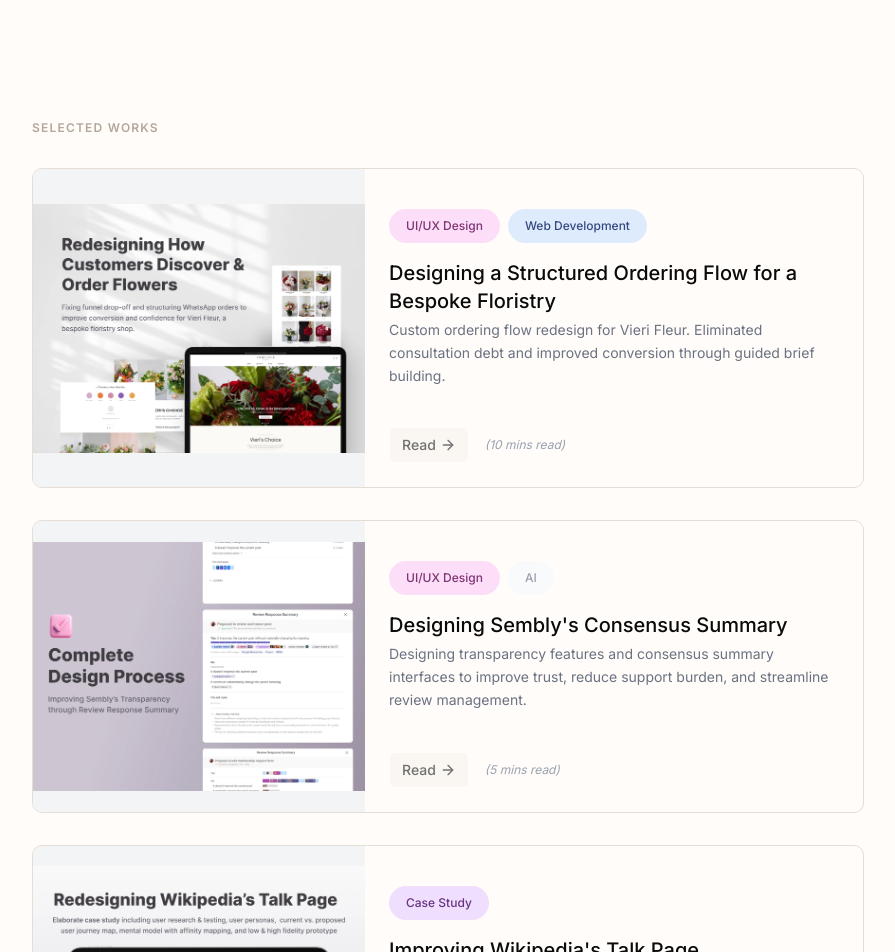
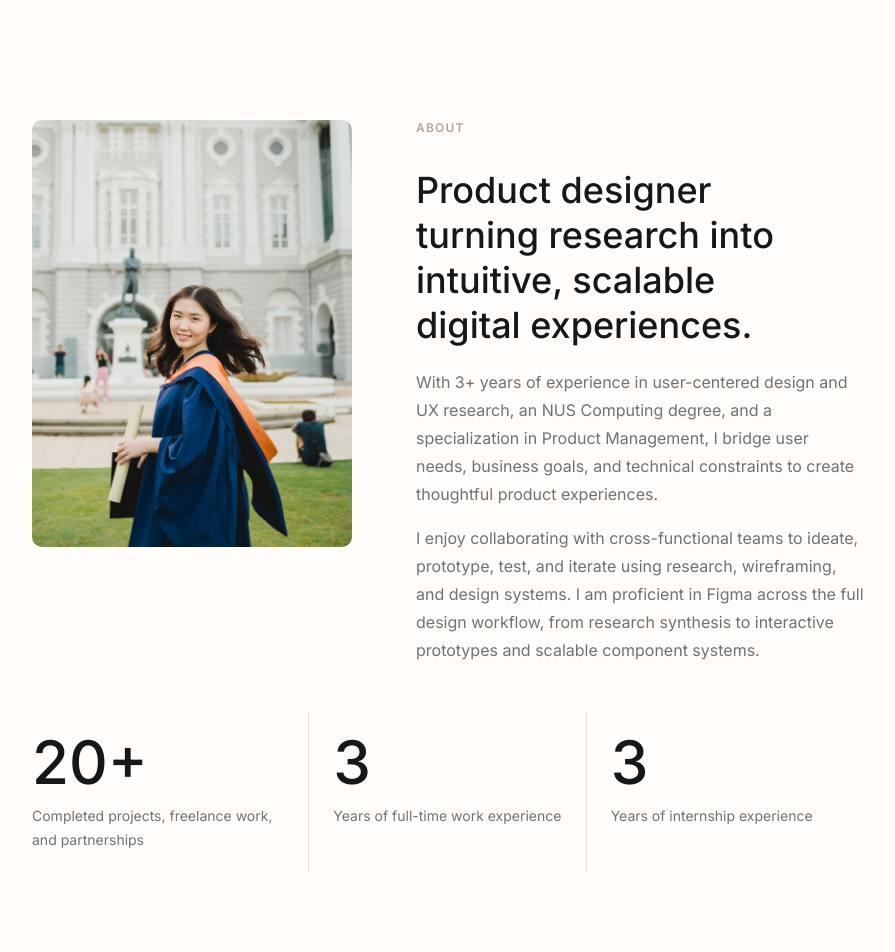
Before and after one commit to michelavieri/michela-portfolio-2026, a Next.js app: page / in a window 1280 px wide. Shown: the part 680-1632 px from the top of the page, without its empty margins (320-1215 px from the left). Built offline with nearby package versions, Linux system fonts and the light colour scheme.

Commit message:
feat: about section

```diff
--- a/app/(main)/page.tsx
+++ b/app/(main)/page.tsx
@@ -1,6 +1,8 @@
+import { AboutSection } from "@/components/sections/AboutSection";
 import { ContactSection } from "@/components/sections/ContactSection";
 import { ExperiencesSection } from "@/components/sections/ExperiencesSection";
 import { HeroSection } from "@/components/sections/HeroSection";
+import { LogosSection } from "@/components/sections/LogosSection";
 import { ResumeSection } from "@/components/sections/ResumeSection";
 import { SkillsSection } from "@/components/sections/SkillsSection";
 import { WorkSection } from "@/components/sections/WorkSection";
@@ -9,6 +11,8 @@
   return (
     <div className="px-6 lg:px-12">
       <section id="intro"><HeroSection /></section>
+      <AboutSection />
+      <LogosSection />
       <section id="work"><WorkSection /></section>
       <section id="experiences"><ExperiencesSection /></section>
       <section id="skills"><SkillsSection /></section>
--- /dev/null
+++ b/components/sections/AboutSection.tsx
@@ -0,0 +1,103 @@
+import Image from "next/image";
+import { SectionLabel } from "../common/SectionLabel";
+
+const stats = [
+    {
+        value: "20+",
+        label: "Completed projects, freelance work, and partnerships",
+    },
+    {
+        value: "3",
+        label: "Years of full-time work experience",
+    },
+    {
+        value: "3",
+        label: "Years of internship experience",
+    },
+];
+
+function AboutCopy() {
+    return (
+        <div className="max-w-5xl space-y-4 text-sm leading-7 text-secondary md:text-base">
+            <p>
+                With 3+ years of experience in user-centered design
+                and UX research, an NUS Computing degree, and a
+                specialization in Product Management, I bridge user
+                needs, business goals, and technical constraints to
+                create thoughtful product experiences.
+            </p>
+            <p>
+                I enjoy collaborating with cross-functional teams to
+                ideate, prototype, test, and iterate using research,
+                wireframing, and design systems. I am proficient in
+                Figma across the full design workflow, from research
+                synthesis to interactive prototypes and scalable
+                component systems.
+            </p>
+        </div>
+    );
+}
+
+function StatsGrid() {
+    return (
+        <div className="grid divide-y divide-border sm:grid-cols-3 sm:divide-x sm:divide-y-0">
+            {stats.map((stat) => (
+                <div
+                    key={stat.label}
+                    className="flex h-full flex-col gap-3 py-5 sm:px-5 sm:first:pl-0 sm:last:pr-0 xl:px-6"
+                >
+                    <p className="text-5xl font-medium leading-none text-primary lg:text-4xl xl:text-6xl">
+                        {stat.value}
+                    </p>
+                    <p className="text-sm leading-6 text-secondary">
+                        {stat.label}
+                    </p>
+                </div>
+            ))}
+        </div>
+    );
+}
+
+export function AboutSection() {
+    return (
+        <section id="about" className="flex flex-col gap-12 px-0 pb-24 md:px-12 2xl:flex-row 2xl:items-center 2xl:gap-16">
+            <div className="flex flex-col items-center gap-12 lg:flex-row lg:items-start xl:gap-16 2xl:contents">
+                <div className="w-full max-w-xs shrink-0 sm:max-w-sm lg:w-56 xl:w-80 2xl:w-[400px]">
+                    <Image
+                        src="/images/about.png"
+                        alt="About"
+                        width={400}
+                        height={300}
+                        sizes="(max-width: 768px) 100vw, (max-width: 1280px) 224px, (max-width: 1536px) 320px, 400px"
+                        className="w-full rounded-lg object-cover"
+                    />
+                </div>
+
+                <div className="min-w-0 flex-1 2xl:space-y-12">
+                    <SectionLabel label="About" />
+
+                    <p className="max-w-5xl text-balance text-2xl font-medium leading-tight text-primary md:text-4xl">
+                        Product designer turning research into intuitive,
+                        scalable digital experiences.
+                    </p>
+
+                    <div className="mt-5 hidden xl:block 2xl:hidden">
+                        <AboutCopy />
+                    </div>
+
+                    <div className="hidden space-y-12 2xl:block">
+                        <AboutCopy />
+                        <StatsGrid />
+                    </div>
+                </div>
+            </div>
+
+            <div className="space-y-12 2xl:hidden">
+                <div className="xl:hidden">
+                    <AboutCopy />
+                </div>
+                <StatsGrid />
+            </div>
+        </section>
+    );
+}
--- /dev/null
+++ b/components/sections/LogosSection.tsx
@@ -0,0 +1,13 @@
+import { SectionLabel } from "../common/SectionLabel";
+
+export function LogosSection() {
+    return (
+        <section className="px-0 md:px-12 pt-12 pb-24">
+
+            <div className="w-full">
+                <SectionLabel label="Worked at" />
+                <SectionLabel label="Past freelance works for clients" />
+            </div>
+        </section>
+    );
+}
```
Also changed, not shown: components/sections/ClientsSection.tsx (added), public/images/about.png (added).
